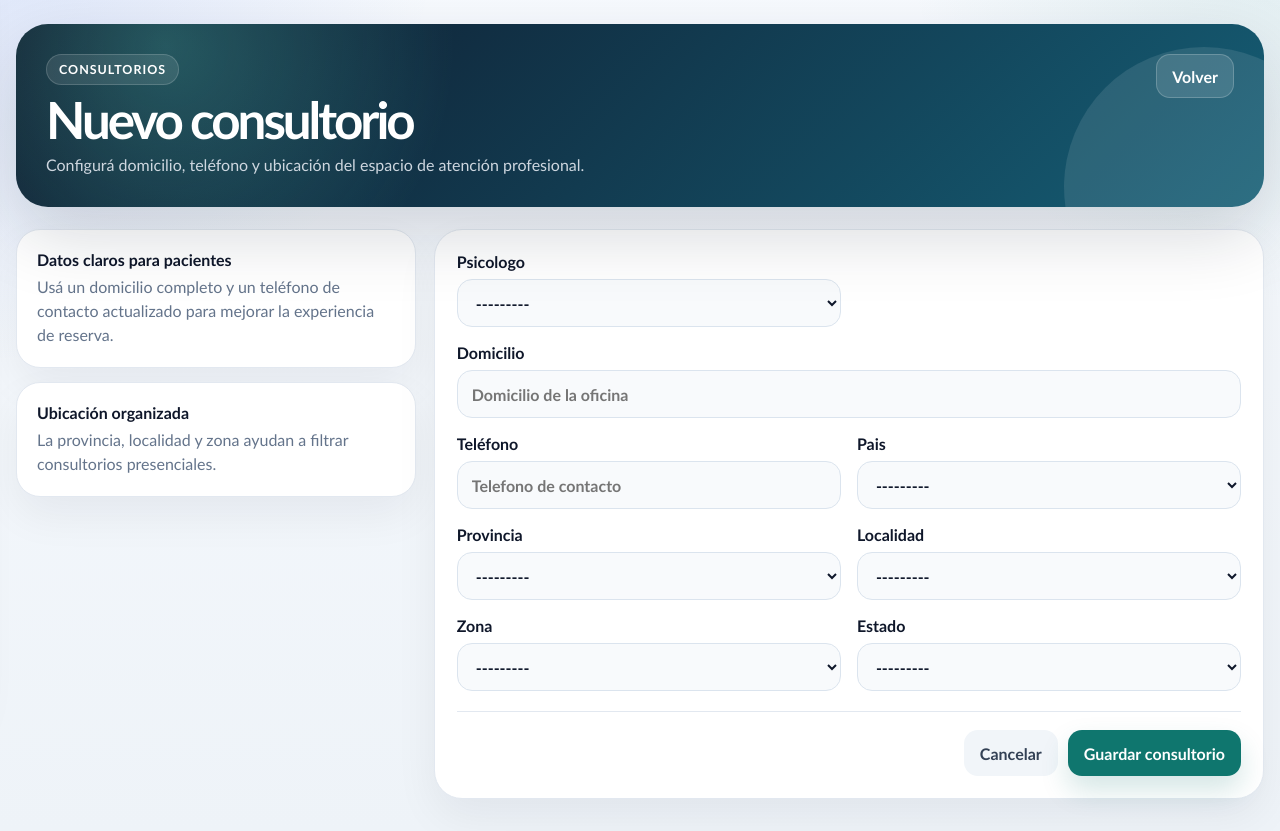
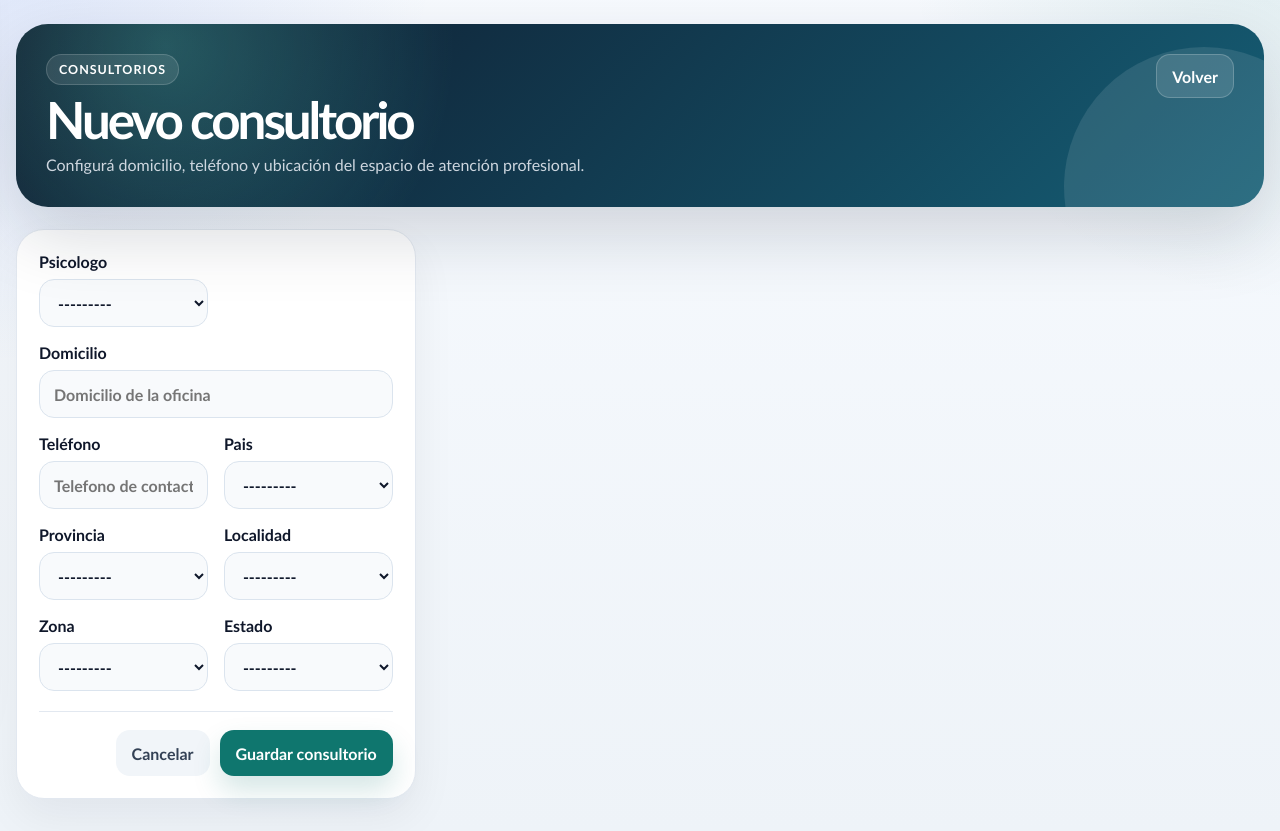
Before and after one commit to coriaFranco07/Sistema_Psicologia, a Django app: template apps/usuario/templates/psicologo/oficina_form.html in a window 1280 px wide. Shown: the part 74-905 px from the top of the page. Run offline with Django 4.2, Linux system fonts and the light colour scheme; the template is opened without the code that fills it: values that come from a table or form of the project are taken from there, others are empty; parts of the project's set-up code (start-up, migrations or seed data) failed here and were passed over.

Commit message:
"saque los aside de los form"

```diff
--- a/apps/usuario/templates/psicologo/metodo_pago_form.html
+++ b/apps/usuario/templates/psicologo/metodo_pago_form.html
@@ -17,10 +17,6 @@
   </section>
 
   <div class="pay-form-shell">
-    <aside class="pay-side">
-      <div class="pay-tip"><strong>Más opciones, mejor experiencia</strong><p>Agregar múltiples métodos de pago mejora la comodidad y reduce cancelaciones.</p></div>
-      <div class="pay-tip"><strong>Organización profesional</strong><p>Mantené activos únicamente los métodos que realmente utilizás para evitar confusiones.</p></div>
-    </aside>
 
     <form method="post" class="pay-form-card">
       {% csrf_token %}
--- a/apps/usuario/templates/psicologo/oficina_form.html
+++ b/apps/usuario/templates/psicologo/oficina_form.html
@@ -17,11 +17,6 @@
   </section>
 
   <div class="office-form-shell">
-    <aside class="office-side">
-      <div class="office-tip"><strong>Datos claros para pacientes</strong><p>Usá un domicilio completo y un teléfono de contacto actualizado para mejorar la experiencia de reserva.</p></div>
-      <div class="office-tip"><strong>Ubicación organizada</strong><p>La provincia, localidad y zona ayudan a filtrar consultorios presenciales.</p></div>
-    </aside>
-
     <form method="post" class="office-form-card">
       {% csrf_token %}
       <div class="office-form-grid">
```
